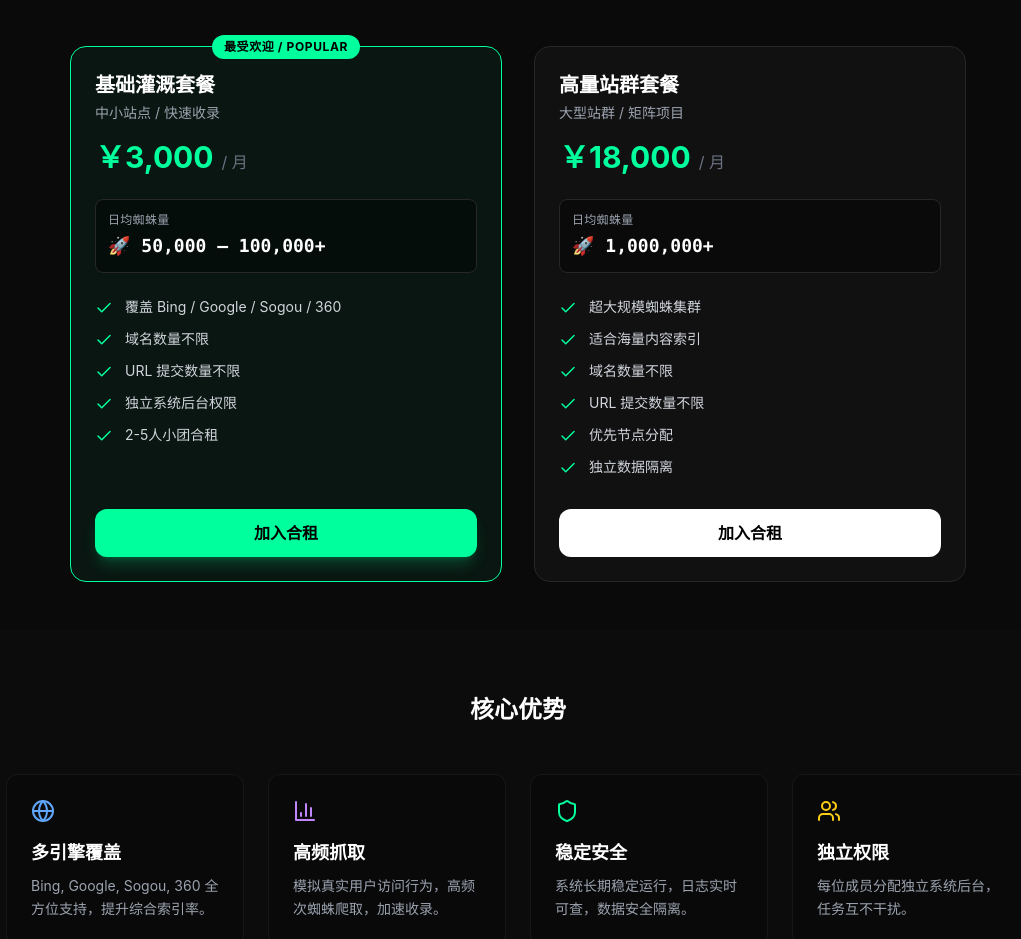
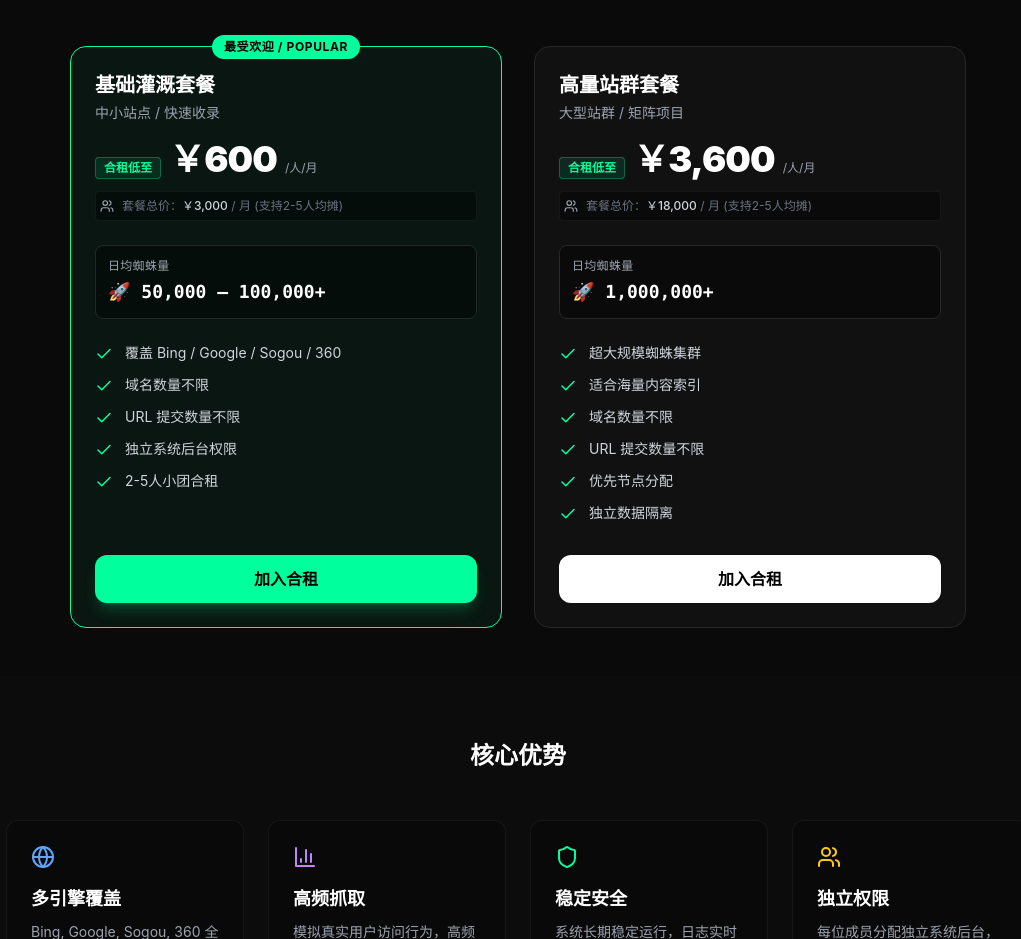
Before and after one commit to solidrock-do-it/Shared-spider-pool, a React (Vite) app: page / in a window 1280 px wide. Shown: the part 1360-2299 px from the top of the page, without its empty margins (122-1143 px from the left). Built offline with nearby package versions, Linux system fonts and the light colour scheme.

Commit message:
feat(PricingCard): Display lowest co-renting price per person
Adds logic to calculate and display the lowest price per person for co-renting a package, assuming a maximum group size of 5. This enhances the pricing clarity for users interested in group subscriptions.

```diff
--- a/components/PricingCard.tsx
+++ b/components/PricingCard.tsx
@@ -1,5 +1,5 @@
 import React from 'react';
-import { Check, Info } from 'lucide-react';
+import { Check, Users } from 'lucide-react';
 import { SpiderPackage } from '../types';
 
 interface PricingCardProps {
@@ -8,6 +8,9 @@ interface PricingCardProps {
 }
 
 export const PricingCard: React.FC<PricingCardProps> = ({ pkg, isPopular }) => {
+  // Calculate lowest price per person based on max group size (5 people)
+  const minPricePerPerson = Math.round(pkg.price / 5);
+
   return (
     <div className={`relative flex flex-col p-6 rounded-2xl border transition-all duration-300 hover:scale-105 hover:shadow-[0_0_25px_rgba(0,255,157,0.2)] ${isPopular ? 'border-spider-green bg-spider-green/5' : 'border-zinc-800 bg-zinc-900/50 hover:border-spider-green/50'}`}>
       {isPopular && (
@@ -21,9 +24,28 @@ export const PricingCard: React.FC<PricingCardProps> = ({ pkg, isPopular }) => {
         <p className="text-gray-400 text-sm">{pkg.recommendedFor}</p>
       </div>
 
-      <div className="mb-6 flex items-baseline">
-        <span className="text-3xl font-bold text-spider-green">￥{pkg.price.toLocaleString()}</span>
-        <span className="text-gray-500 ml-2">/ 月</span>
+      {/* Pricing Section */}
+      <div className="mb-6">
+        <div className="flex flex-col gap-1">
+          {/* Highlighted Per Person Price */}
+          <div className="flex items-baseline gap-2">
+            <span className="text-xs font-bold text-spider-green border border-spider-green/30 bg-spider-green/10 px-2 py-0.5 rounded whitespace-nowrap">
+              合租低至
+            </span>
+            <span className="text-4xl font-black text-white tracking-tight">
+              ￥{minPricePerPerson.toLocaleString()}
+            </span>
+            <span className="text-gray-400 text-xs">/人/月</span>
+          </div>
+
+          {/* Full Package Price Context */}
+          <div className="flex items-center gap-2 mt-2 px-1 py-1.5 bg-black/40 rounded border border-white/5">
+            <Users size={14} className="text-gray-400 shrink-0" />
+            <p className="text-xs text-gray-500">
+              套餐总价：<span className="text-gray-300 font-medium">￥{pkg.price.toLocaleString()}</span> / 月 (支持2-5人均摊)
+            </p>
+          </div>
+        </div>
       </div>
 
       <div className="mb-6 p-3 bg-black/40 rounded-lg border border-zinc-800">
```
